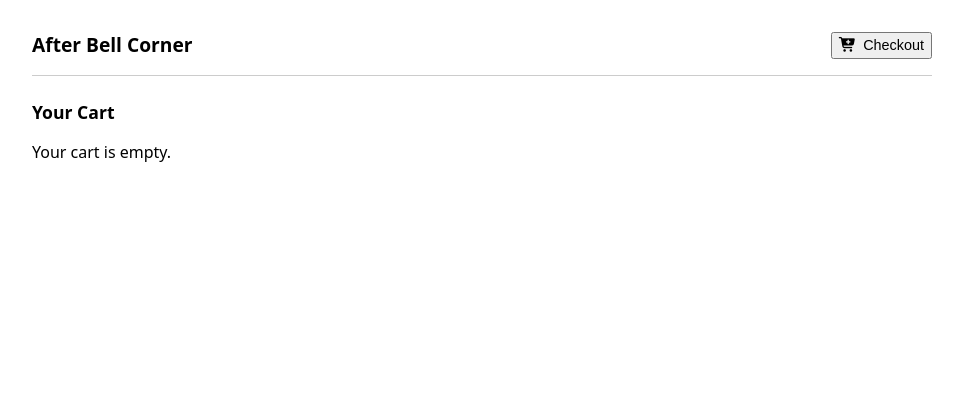
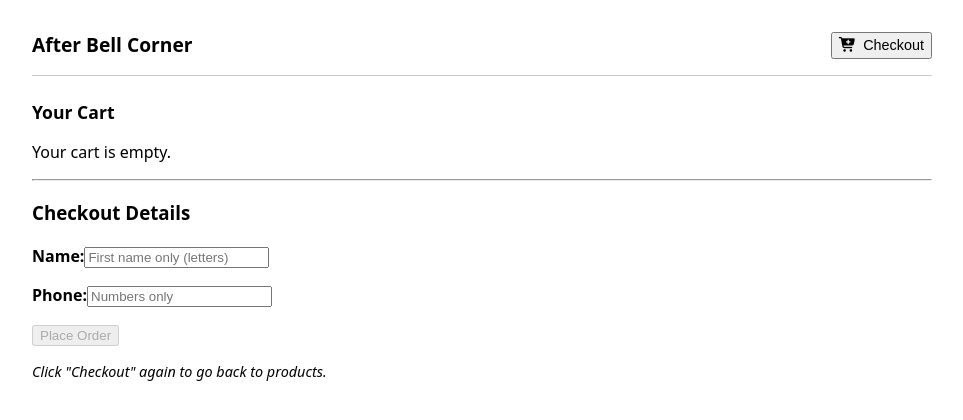
Before and after one commit to atharvvagarud/afterbellcorner-frontend, a Vue app: page / in a window 1280 px wide. Both pictures are taken after a click on the button "Checkout". Shown: the top 420 px of the page, without its empty margins (158-1121 px from the left). Built offline with nearby package versions, Linux system fonts and the light colour scheme.

Commit message:
feature: added checkout form with validation

```diff
--- a/src/App.vue
+++ b/src/App.vue
@@ -30,6 +30,11 @@
         :cart="cart"
         :cartProducts="cartProducts"
         :cartCount="cartCount"
+        :order="order"
+        :checkoutReady="checkoutReady"
+        @update-name="val => order.firstName = val"
+        @update-phone="val => order.phone = val"
+        @place-order="placeOrder"
       />
 
     </main>
@@ -52,6 +57,7 @@ export default {
       sitename: "After Bell Corner",
       showProduct: true,
       cart: [],
+
       products: [
         {
           id: 1001,
@@ -76,10 +82,15 @@ export default {
           price: 15,
           availableInventory: 10,
           rating: 3,
-        },
+        }
       ],
       sortAttribute: "price",
       sortOrder: "asc",
+
+      order: {
+        firstName: "",
+        phone: "",
+      },
     };
   },
   computed: {
@@ -115,9 +126,16 @@ export default {
       });
 
       return arr;
-    }
+    },
+    checkoutReady() {
+      const nameOk = /^[A-Za-z]+$/.test(this.order.firstName);
+      const phoneOk = /^[0-9]+$/.test(String(this.order.phone));
+      const hasItems = this.cart.length > 0;
+      return nameOk && phoneOk && hasItems;
+    },
   },
-  methods: {
+
+methods: {
     toggleCheckout() {
       this.showProduct = !this.showProduct;
     },
@@ -137,7 +155,19 @@ export default {
       if (this.canAddToCart(product)) {
         this.cart.push(product.id);
       }
-    }
+    },
+    placeOrder() {
+      if (!this.checkoutReady) return;
+
+      alert("Order placed! 🎉");
+
+      this.order.firstName = "";
+      this.order.phone = "";
+
+      this.cart = [];
+
+      this.showProduct = true;
+    },
   }
 };
 </script>
--- a/src/assets/styles.css
+++ b/src/assets/styles.css
@@ -77,3 +77,9 @@ main h2 {
 .cart-qty {
   text-align: right;
 }
+
+/* checkout view polish */
+.back-hint {
+  margin-top: 1rem;
+  font-size: 0.9rem;
+}
--- a/src/components/CartView.vue
+++ b/src/components/CartView.vue
@@ -23,6 +23,41 @@
     <p v-if="cart.length === 0">
       Your cart is empty.
     </p>
+
+    <hr />
+
+    <h3>Checkout Details</h3>
+
+    <p>
+      <strong>Name:</strong>
+      <input
+        :value="order.firstName"
+        @input="$emit('update-name', $event.target.value.trim())"
+        placeholder="First name only (letters)"
+      />
+    </p>
+
+    <p>
+      <strong>Phone:</strong>
+      <input
+        :value="order.phone"
+        @input="$emit('update-phone', $event.target.value.replace(/[^0-9]/g,''))"
+        placeholder="Numbers only"
+      />
+    </p>
+
+
+    <button
+      @click="$emit('place-order')"
+      :disabled="!checkoutReady"
+    >
+      Place Order
+    </button>
+
+    <p class="back-hint">
+      <em>Click "Checkout" again to go back to products.</em>
+    </p>
+
   </section>
 </template>
 
@@ -33,6 +68,8 @@ export default {
     cart: Array,
     cartProducts: Array,
     cartCount: Function,
+    order: Object,
+    checkoutReady: Boolean,
   },
 };
 </script>
```
